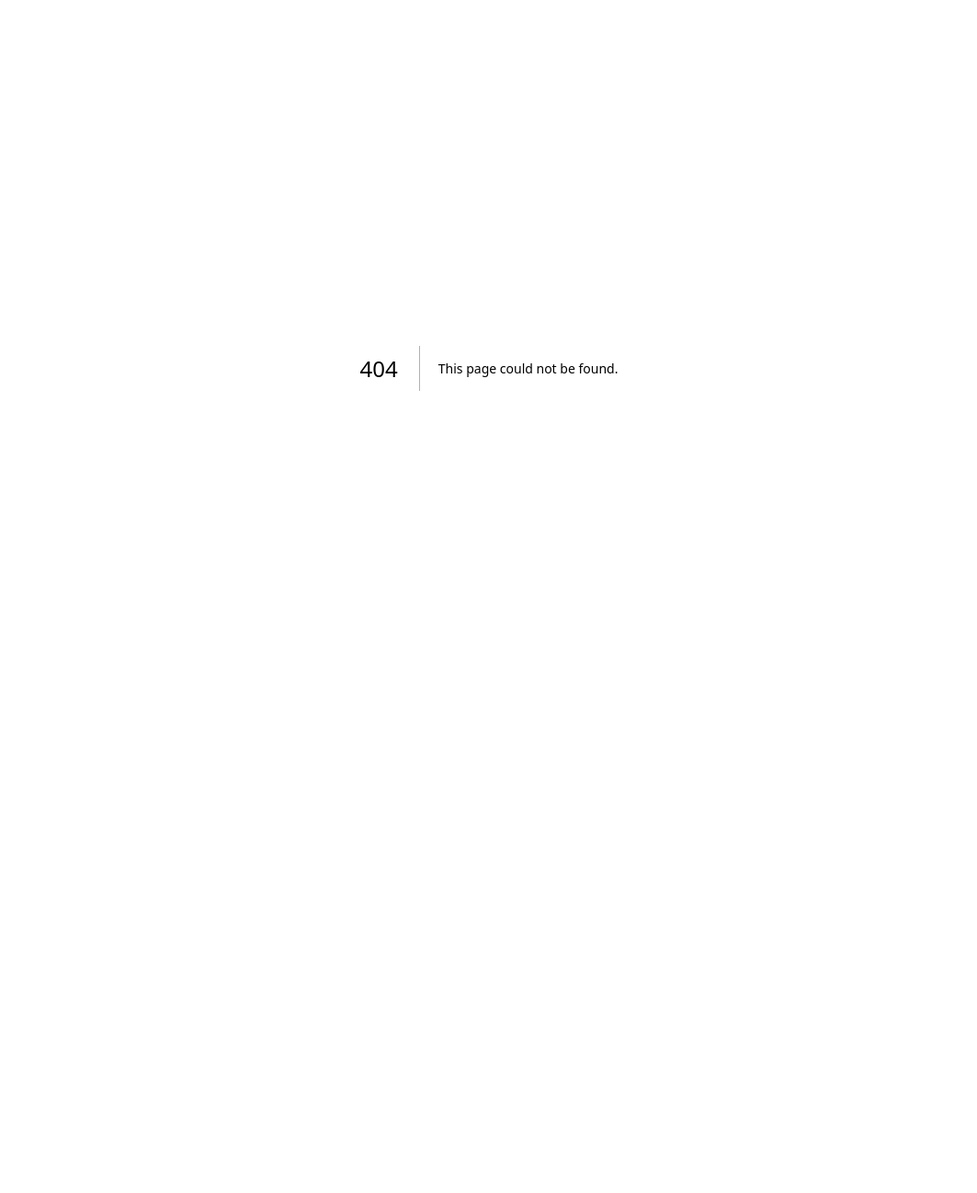
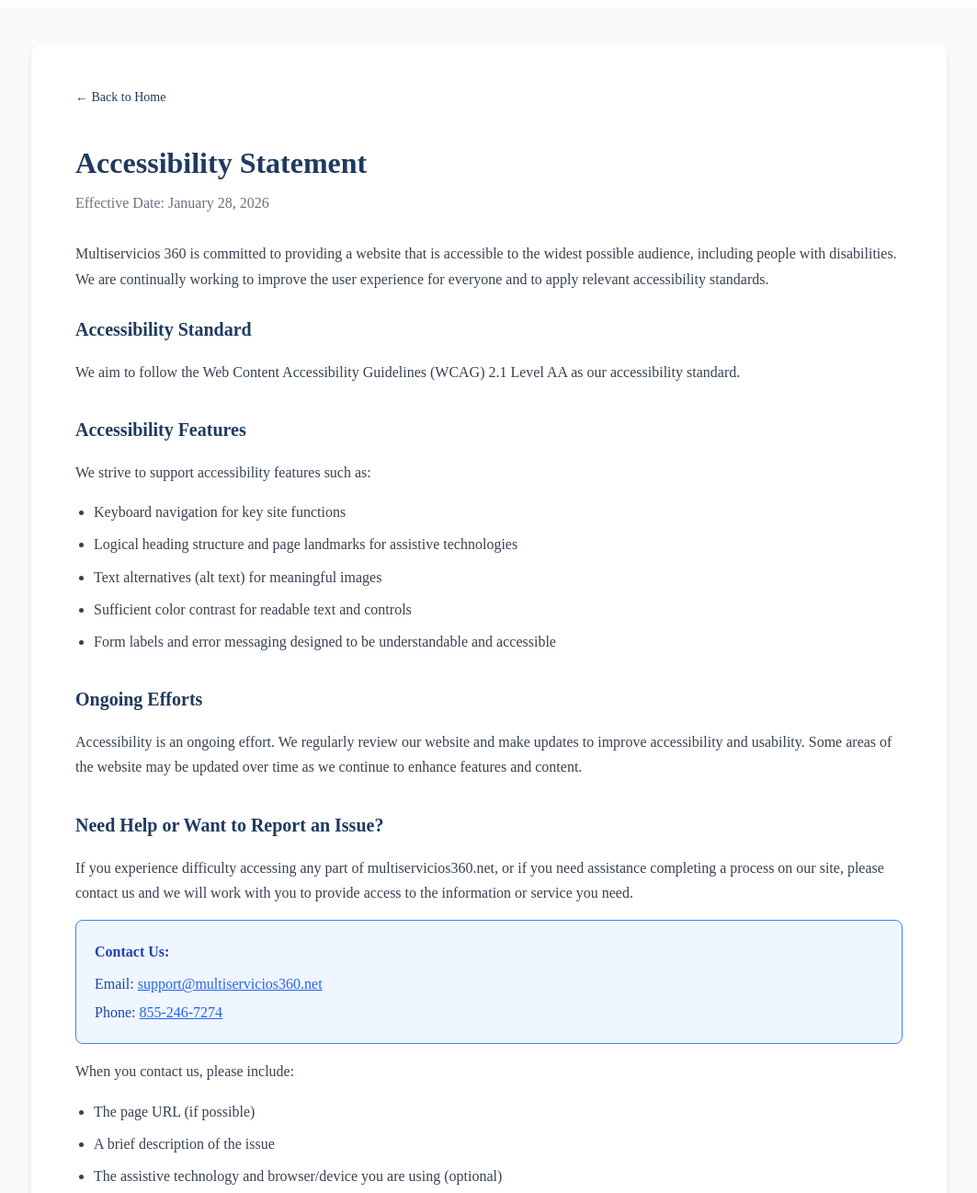
Before and after one commit to Ahorasi360/multiservicios360, a Next.js app: page /accessibility in a window 1280 px wide. Before the commit this address had no page. Shown: the top 1297 px of the page at 92% size, without its empty margins (108-1171 px from the left). Before the commit the page ends 800 px from the top, so only its background shows below. Built offline with nearby package versions, Linux system fonts and the light colour scheme.

Commit message:
Update Terms of Service and add Accessibility page

```diff
--- /dev/null
+++ b/app/accessibility/page.js
@@ -0,0 +1,177 @@
+'use client';
+
+import Link from 'next/link';
+
+export default function AccessibilityStatement() {
+  return (
+    <div style={{
+      minHeight: '100vh',
+      backgroundColor: '#F8FAFC',
+      padding: '40px 20px'
+    }}>
+      <div style={{
+        maxWidth: '900px',
+        margin: '0 auto',
+        backgroundColor: 'white',
+        borderRadius: '12px',
+        boxShadow: '0 4px 6px rgba(0,0,0,0.1)',
+        padding: '48px'
+      }}>
+        {/* Back Link */}
+        <Link href="/" style={{
+          color: '#1E3A5F',
+          textDecoration: 'none',
+          display: 'inline-flex',
+          alignItems: 'center',
+          marginBottom: '24px',
+          fontSize: '14px'
+        }}>
+          ← Back to Home
+        </Link>
+
+        {/* Title */}
+        <h1 style={{
+          fontSize: '32px',
+          fontWeight: 'bold',
+          color: '#1E3A5F',
+          marginBottom: '8px'
+        }}>
+          Accessibility Statement
+        </h1>
+
+        <p style={{ color: '#6B7280', marginBottom: '32px' }}>
+          Effective Date: January 28, 2026
+        </p>
+
+        {/* Content */}
+        <div style={{ lineHeight: '1.7', color: '#374151' }}>
+
+          {/* Intro */}
+          <p style={{ marginBottom: '24px' }}>
+            Multiservicios 360 is committed to providing a website that is accessible to the widest possible
+            audience, including people with disabilities. We are continually working to improve the user
+            experience for everyone and to apply relevant accessibility standards.
+          </p>
+
+          {/* Accessibility Standard */}
+          <Section title="Accessibility Standard">
+            <p>
+              We aim to follow the Web Content Accessibility Guidelines (WCAG) 2.1 Level AA as our
+              accessibility standard.
+            </p>
+          </Section>
+
+          {/* Accessibility Features */}
+          <Section title="Accessibility Features">
+            <p>We strive to support accessibility features such as:</p>
+            <ul style={{ paddingLeft: '20px', marginTop: '12px' }}>
+              <li style={{ marginBottom: '8px' }}>Keyboard navigation for key site functions</li>
+              <li style={{ marginBottom: '8px' }}>Logical heading structure and page landmarks for assistive technologies</li>
+              <li style={{ marginBottom: '8px' }}>Text alternatives (alt text) for meaningful images</li>
+              <li style={{ marginBottom: '8px' }}>Sufficient color contrast for readable text and controls</li>
+              <li style={{ marginBottom: '8px' }}>Form labels and error messaging designed to be understandable and accessible</li>
+            </ul>
+          </Section>
+
+          {/* Ongoing Efforts */}
+          <Section title="Ongoing Efforts">
+            <p>
+              Accessibility is an ongoing effort. We regularly review our website and make updates to improve
+              accessibility and usability. Some areas of the website may be updated over time as we continue
+              to enhance features and content.
+            </p>
+          </Section>
+
+          {/* Need Help */}
+          <Section title="Need Help or Want to Report an Issue?">
+            <p>
+              If you experience difficulty accessing any part of multiservicios360.net, or if you need
+              assistance completing a process on our site, please contact us and we will work with you to
+              provide access to the information or service you need.
+            </p>
+
+            {/* Contact Box */}
+            <div style={{
+              backgroundColor: '#EFF6FF',
+              border: '1px solid #3B82F6',
+              borderRadius: '8px',
+              padding: '20px',
+              marginTop: '16px',
+              marginBottom: '16px'
+            }}>
+              <p style={{ margin: '0 0 8px 0', fontWeight: 'bold', color: '#1E40AF' }}>Contact Us:</p>
+              <p style={{ margin: '0 0 4px 0', color: '#1E40AF' }}>
+                Email: <a href="mailto:support@multiservicios360.net" style={{ color: '#2563EB' }}>support@multiservicios360.net</a>
+              </p>
+              <p style={{ margin: 0, color: '#1E40AF' }}>
+                Phone: <a href="tel:855-246-7274" style={{ color: '#2563EB' }}>855-246-7274</a>
+              </p>
+            </div>
+
+            <p>When you contact us, please include:</p>
+            <ul style={{ paddingLeft: '20px', marginTop: '12px' }}>
+              <li style={{ marginBottom: '8px' }}>The page URL (if possible)</li>
+              <li style={{ marginBottom: '8px' }}>A brief description of the issue</li>
+              <li style={{ marginBottom: '8px' }}>The assistive technology and browser/device you are using (optional)</li>
+            </ul>
+          </Section>
+
+          {/* Response Time */}
+          <Section title="Response Time">
+            <p>
+              We aim to respond to accessibility requests and reports within 5 business days.
+            </p>
+          </Section>
+
+          {/* Third-Party Content */}
+          <Section title="Third-Party Content">
+            <p>
+              Some features on our site may rely on third-party services (such as payment processing or
+              embedded content). While we strive to ensure accessibility across our site, we may not control
+              the accessibility of third-party platforms. If you encounter an issue with a third-party service,
+              contact us and we will work with you on an alternative solution where possible.
+            </p>
+          </Section>
+
+          {/* Statement Updates */}
+          <Section title="Statement Updates">
+            <p>
+              We may update this Accessibility Statement from time to time. Updates will be posted on this
+              page with a revised effective date.
+            </p>
+          </Section>
+
+        </div>
+
+        {/* Footer */}
+        <div style={{
+          marginTop: '48px',
+          paddingTop: '24px',
+          borderTop: '1px solid #E5E7EB',
+          textAlign: 'center'
+        }}>
+          <p style={{ color: '#6B7280', marginBottom: '8px' }}>Questions about accessibility?</p>
+          <p style={{ color: '#1E3A5F', fontWeight: 'bold' }}>855-246-7274</p>
+          <p style={{ color: '#1E3A5F' }}>support@multiservicios360.net</p>
+        </div>
+      </div>
+    </div>
+  );
+}
+
+// Helper Component
+function Section({ title, children }) {
+  return (
+    <div style={{ marginBottom: '32px' }}>
+      <h2 style={{
+        fontSize: '20px',
+        fontWeight: 'bold',
+        color: '#1E3A5F',
+        marginBottom: '16px'
+      }}>
+        {title}
+      </h2>
+      {children}
+    </div>
+  );
+}
```
